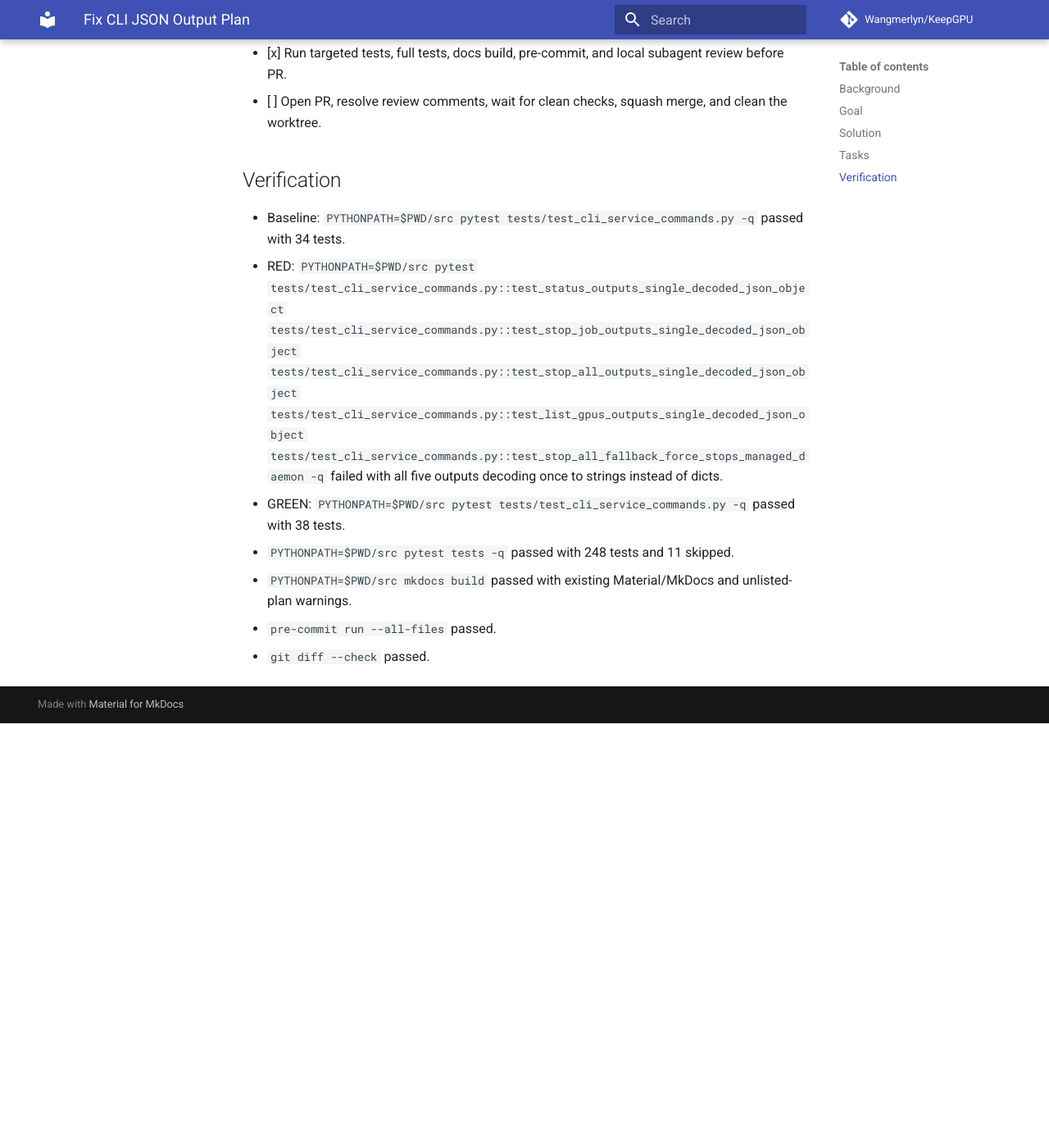
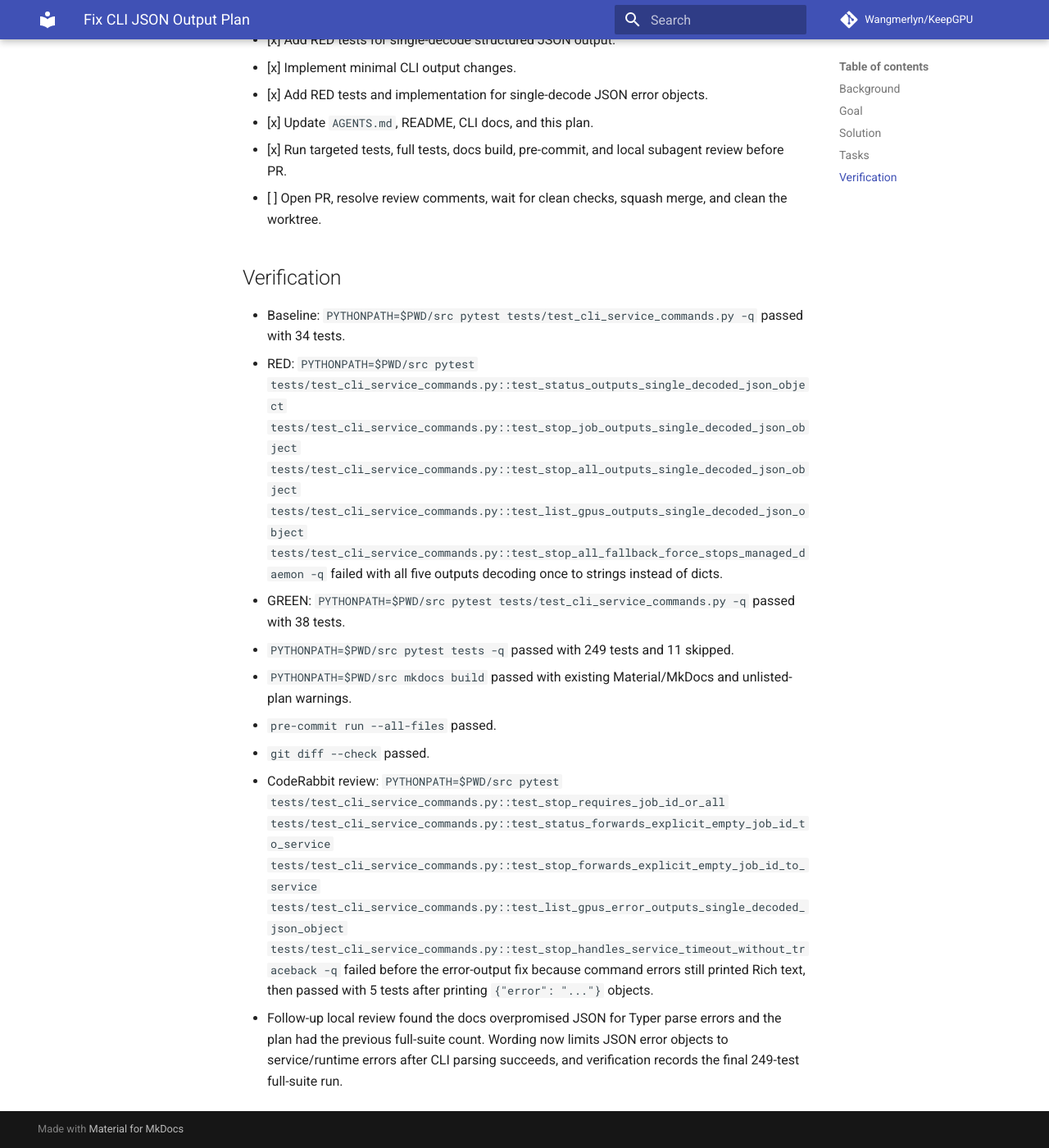
Before and after one commit to Wangmerlyn/KeepGPU, an MkDocs documentation site: the page built from docs/plans/fix-cli-json-output.md, in a window 1280 px wide and 1400 px high, scrolled down 906 px. Shown: the whole window at 82% size. Built offline with MkDocs 1.6.1 and Material for MkDocs 9.7.7, drawn with Linux system fonts in a browser that asks for light colours; comment, search, counter and statistics services are not loaded; before the commit the page ends 1788 px from its top, so only the background shows below that; some of the changed text lies outside the part shown.

Commit message:
fix(cli): emit json error objects

```diff
--- a/docs/plans/fix-cli-json-output.md
+++ b/docs/plans/fix-cli-json-output.md
@@ -19,13 +19,17 @@ one shell JSON tool invocation sees the expected object.
 - Update the existing stop-all fallback test to single-decode the command
   output.
 - Print decoded result objects with `console.print_json(data=result)`.
-- Document that these CLI commands emit directly parseable JSON objects.
+- After CodeRabbit review, print `{"error": "..."}` JSON objects for
+  `RuntimeError` paths in the same CLI commands.
+- Document in `AGENTS.md`, README, and CLI docs that these CLI commands emit
+  directly parseable JSON objects.
 
 ## Tasks
 
 - [x] Add RED tests for single-decode structured JSON output.
 - [x] Implement minimal CLI output changes.
-- [x] Update `AGENTS.md`, CLI docs, and this plan.
+- [x] Add RED tests and implementation for single-decode JSON error objects.
+- [x] Update `AGENTS.md`, README, CLI docs, and this plan.
 - [x] Run targeted tests, full tests, docs build, pre-commit, and local
       subagent review before PR.
 - [ ] Open PR, resolve review comments, wait for clean checks, squash merge, and
@@ -40,8 +44,16 @@ one shell JSON tool invocation sees the expected object.
   failed with all five outputs decoding once to strings instead of dicts.
 - GREEN: `PYTHONPATH=$PWD/src pytest tests/test_cli_service_commands.py -q`
   passed with 38 tests.
-- `PYTHONPATH=$PWD/src pytest tests -q` passed with 248 tests and 11 skipped.
+- `PYTHONPATH=$PWD/src pytest tests -q` passed with 249 tests and 11 skipped.
 - `PYTHONPATH=$PWD/src mkdocs build` passed with existing Material/MkDocs and
   unlisted-plan warnings.
 - `pre-commit run --all-files` passed.
 - `git diff --check` passed.
+- CodeRabbit review:
+  `PYTHONPATH=$PWD/src pytest tests/test_cli_service_commands.py::test_stop_requires_job_id_or_all tests/test_cli_service_commands.py::test_status_forwards_explicit_empty_job_id_to_service tests/test_cli_service_commands.py::test_stop_forwards_explicit_empty_job_id_to_service tests/test_cli_service_commands.py::test_list_gpus_error_outputs_single_decoded_json_object tests/test_cli_service_commands.py::test_stop_handles_service_timeout_without_traceback -q`
+  failed before the error-output fix because command errors still printed Rich
+  text, then passed with 5 tests after printing `{"error": "..."}` objects.
+- Follow-up local review found the docs overpromised JSON for Typer parse errors
+  and the plan had the previous full-suite count. Wording now limits JSON error
+  objects to service/runtime errors after CLI parsing succeeds, and verification
+  records the final 249-test full-suite run.
```
Also changed, not shown: AGENTS.md (+1 -1 lines), README.md (+3 -2 lines), docs/guides/cli.md (+3 -2 lines), docs/reference/cli.md (+6 -3 lines), 2 other files.
